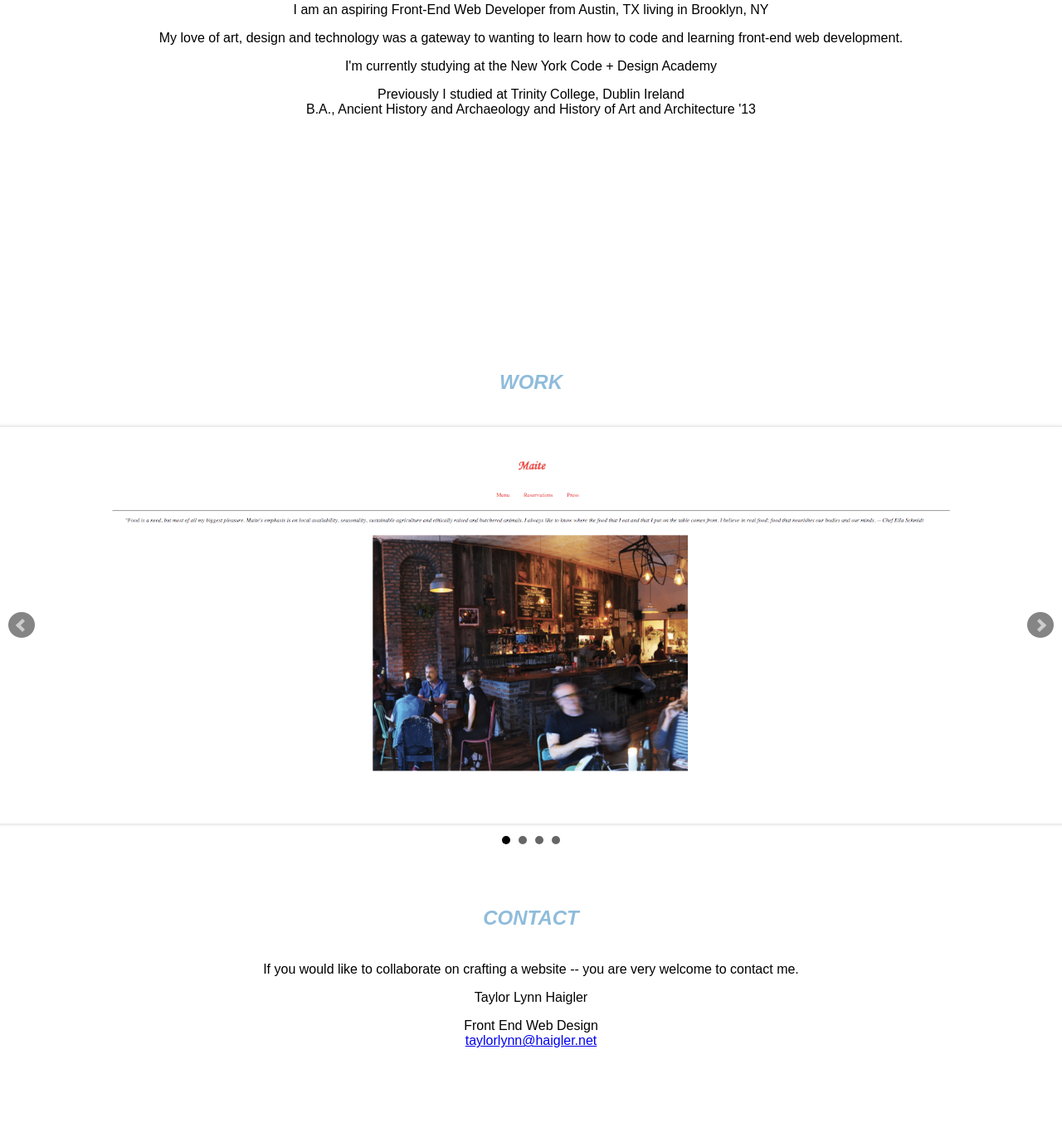
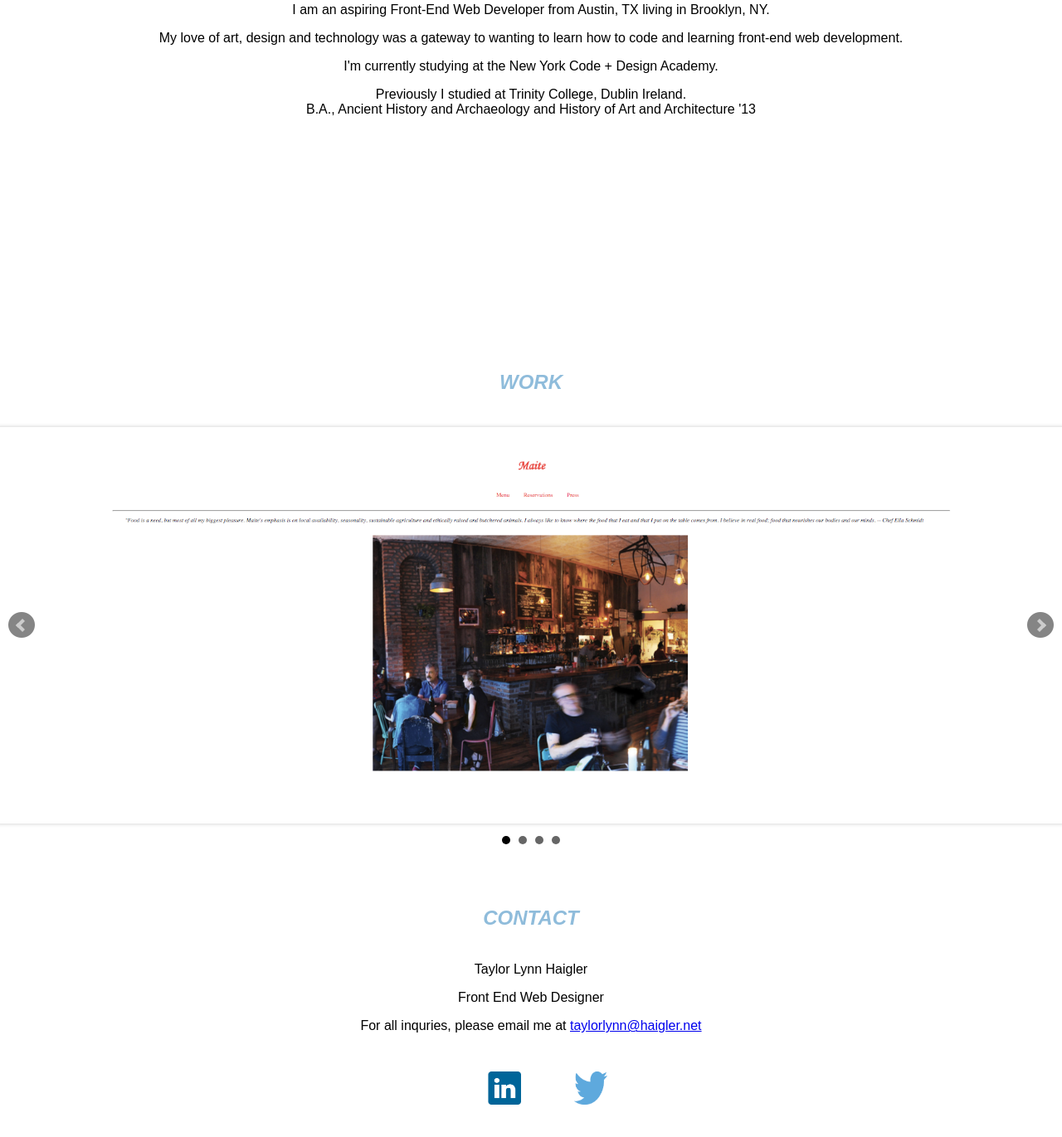
Before and after one commit to taylorlynnhaigler/onepagewebsite, a plain HTML site: page index.html in a window 1280 px wide. Shown: the part 675-2046 px from the top of the page at 83% size. Drawn offline with nearby package versions, Linux system fonts and the light colour scheme.

Commit message:
edits to index.html page

```diff
--- a/css/main.css
+++ b/css/main.css
@@ -88,6 +88,19 @@ section {
   margin-top: 170px;
   width: 150px;
 }
+.social img{
+  width: 40px;
+  height: 40px;
+  margin: 20px;
+  padding: 10px;
+}
+.social {
+  list-style-type: none;
+  text-align: center;
+}
+.social li{
+   display: inline;
+}
 
 @media (max-width: 768px){
   nav ul li{
--- a/index.html
+++ b/index.html
@@ -29,13 +29,13 @@
     <section id="about">
       <h1>About</h1>
       </div>
-        <p>I am an aspiring Front-End Web Developer from Austin, TX living in Brooklyn, NY
+        <p>I am an aspiring Front-End Web Developer from Austin, TX living in Brooklyn, NY.
         </p>
         <p>My love of art, design and technology was a gateway to wanting to learn how to code and learning front-end web development.
         </p>
-        <p>I'm currently studying at the New York Code + Design Academy
+        <p>I'm currently studying at the New York Code + Design Academy.
        </p>
-        <p>Previously I studied at Trinity College, Dublin Ireland<br>
+        <p>Previously I studied at Trinity College, Dublin Ireland.<br>
         B.A., Ancient History and Archaeology and History of Art and Architecture '13</p>
         </p>
   </section>
@@ -51,16 +51,17 @@
   </section>
   <section id="contact">
      <h1>Contact</h1>
-     <p>
-        If you would like to collaborate on crafting a website -- you are very welcome to contact me.
-      </p>
       <p>Taylor Lynn Haigler
       </p>
       <p>
-        Front End Web Design
+        Front End Web Designer
       <br>
-      <a href="mailto:taylorlynn@haigler.net">taylorlynn@haigler.net</a>
+      <p>For all inquries, please email me at <a href="mailto:taylorlynn@haigler.net">taylorlynn@haigler.net</a>
       </p>
+      <ul class="social">
+       <li><a href="https://ie.linkedin.com/in/taylor-haigler-7782452b" target="blank"> <img src="pictures/social/linkedin.jpg" alt="Linked In"/></a></li>
+      <li><a href="https://twitter.com/taylorhaigler" target="blank"> <img src="pictures/social/twitter.jpg" alt="Twitter"/></a></li>
+    </ul>
     </section>
     <section id="blank">
     </section>
```
